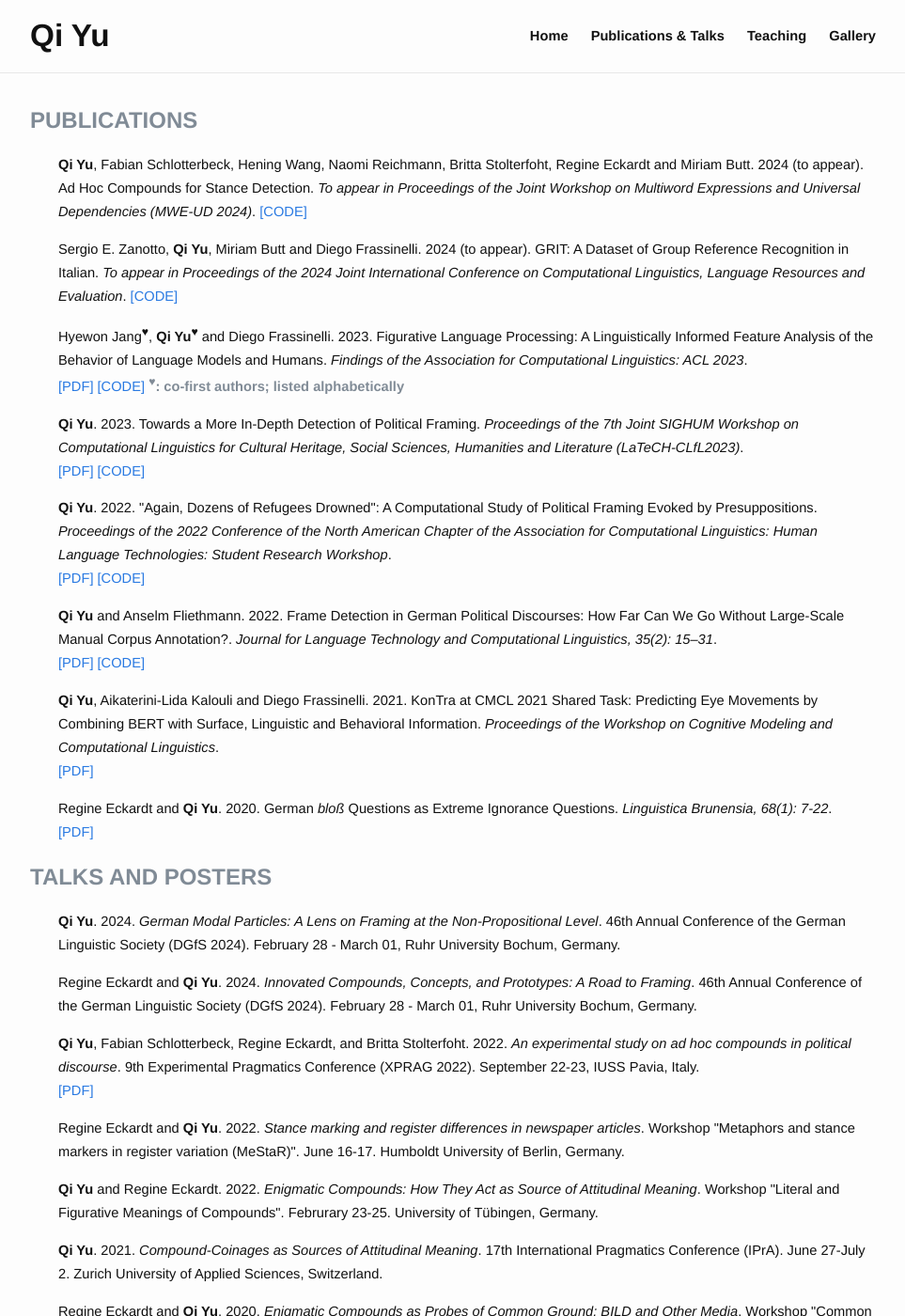
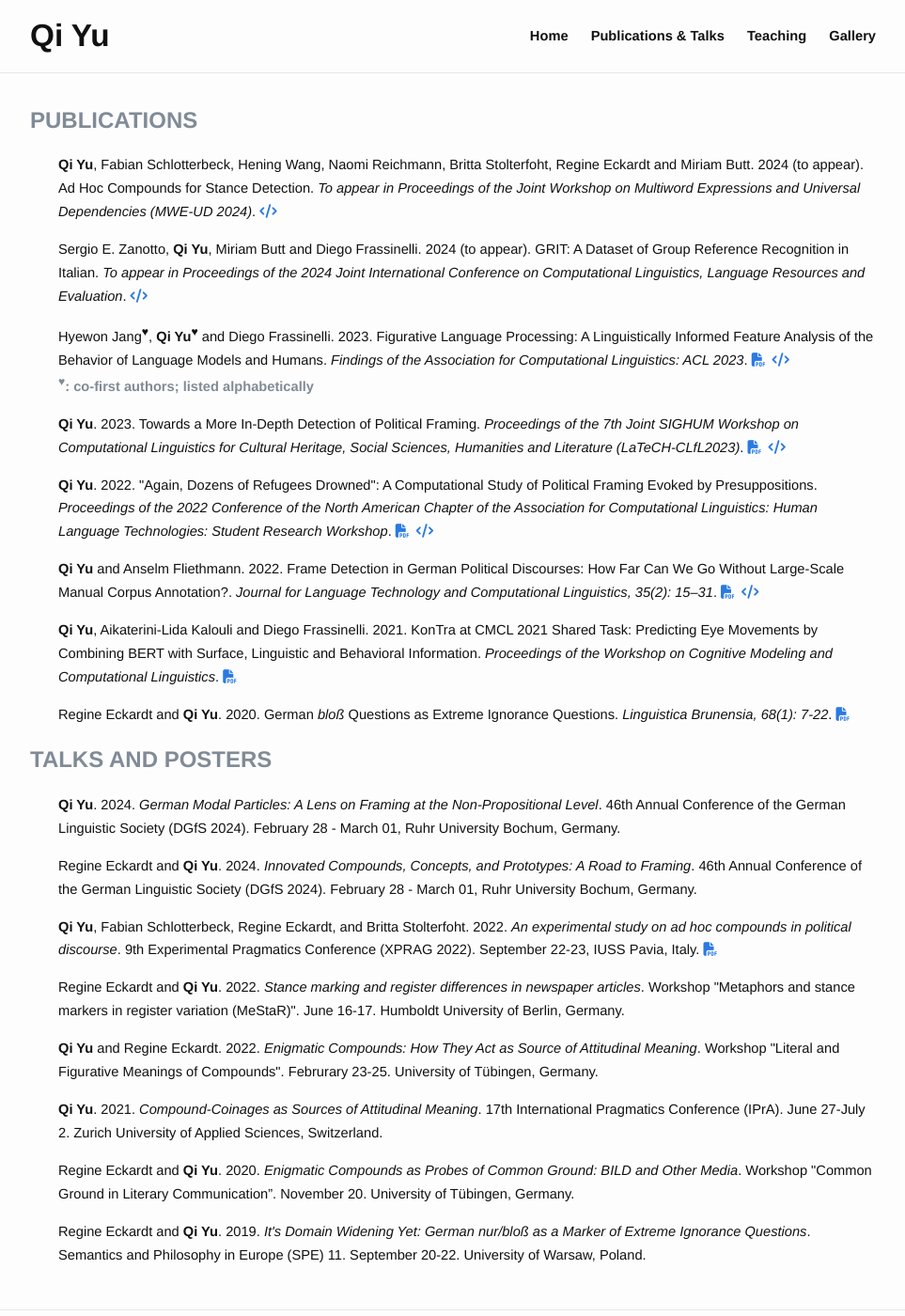
Before and after one commit to qi-yu/qi-yu.github.io, a Jekyll site: the page built from publication.md, in a window 1280 px wide and 1400 px high. Shown: the whole window at 94% size, without its empty margins (158-1121 px from the left). Built offline with Jekyll 4.4.1, drawn with Linux system fonts in a browser that asks for light colours; nearby versions of some CDN libraries.

Commit message:
updated publication

```diff
--- a/_includes/head.html
+++ b/_includes/head.html
@@ -1,8 +1,10 @@
 <head>
   <meta charset="utf-8"/>
-  <meta name="keywords" content="Qi Yu, University of Konstanz, computational linguistics, Cluster of Excellence">
+  <meta name="keywords" content="Qi Yu, University of Konstanz, NLP, Cluster of Excellence">
   <meta name="viewport" content="width=device-width initial-scale=1" />
   <meta http-equiv="X-UA-Compatible" content="IE=edge"/>
+  <script src="https://kit.fontawesome.com/aa91375426.js" crossorigin="anonymous"></script>
+</head>
 
   {% assign page_is_article = false %}
   {% if page.layout == "post" %}{% assign page_is_article = true %}{% endif %}
--- a/_layouts/publication.html
+++ b/_layouts/publication.html
@@ -30,16 +30,13 @@
               {{ item.note }}.
               {% endif %}
               {% if item.pdf and item.pdf != "" and item.pdf != nil %}
-                <br><a href="{{ item.pdf }}" target="_blank">[PDF]</a>
+                <a href="{{ item.pdf }}" target="_blank"><i class="fa-solid fa-file-pdf"  style="padding-right: 0.2rem"></i></a>
               {% endif %}
               {% if item.resource and item.resource != "" and item.resource != nil %}
-                <a href="{{ item.resource }}" target="_blank">[CODE]</a>
-              {% endif %}
-              {% if item.handout and item.handout != "" and item.handout != nil %}
-                <a href="{{ item.handout }}" target="_blank">[HANDOUT]</a>
+                <a href="{{ item.resource }}" target="_blank"><i class="fa-solid fa-code"></i></a>
               {% endif %}
               {% if item.special and item.special != "" and item.special != nil %}
-                <span class="special">{{ item.special }}</span>
+                <span class="special"><br>{{ item.special }}</span>
               {% endif %}
             <br><!--br-->
             <!--/li-->
```
Also changed, not shown: 6 other files.
